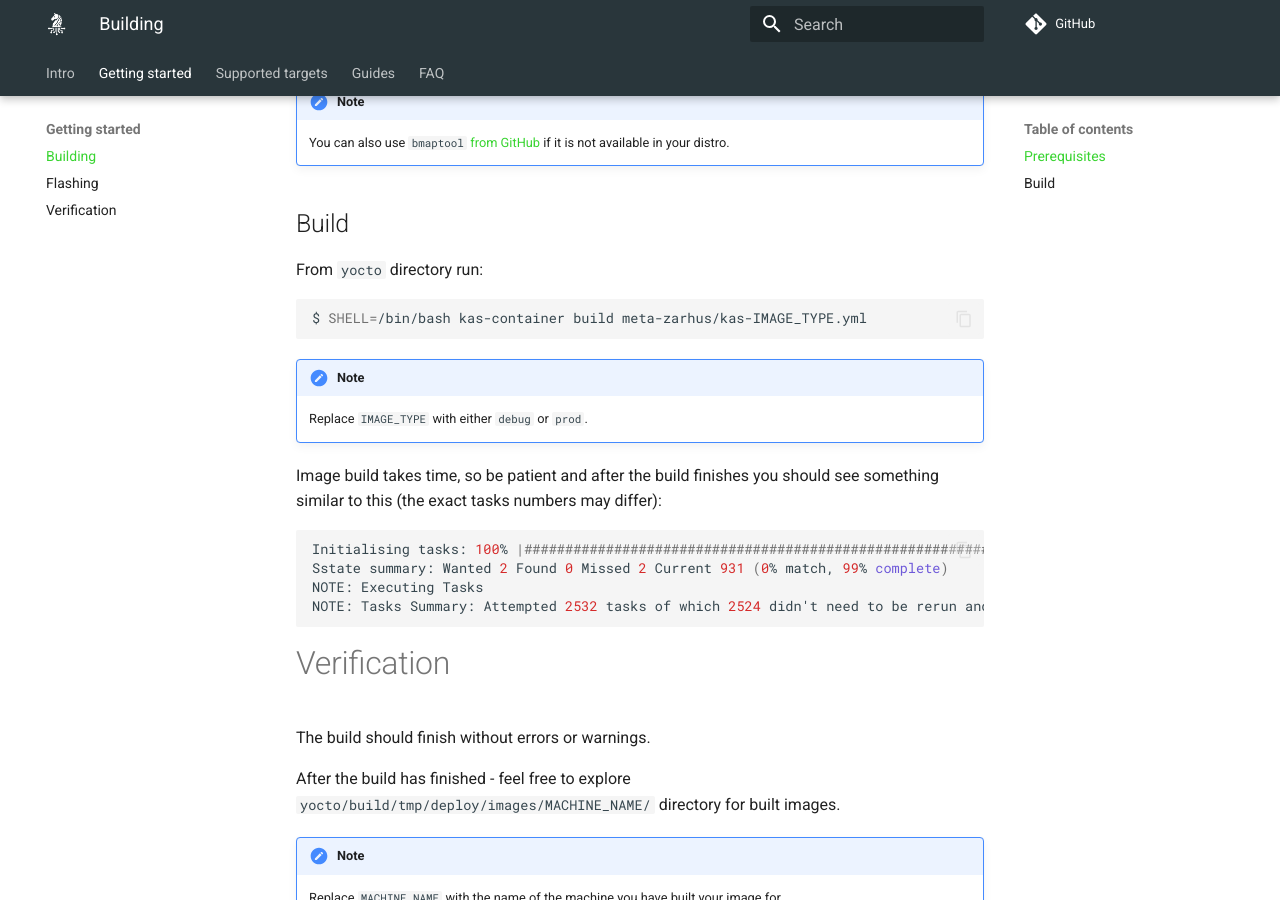
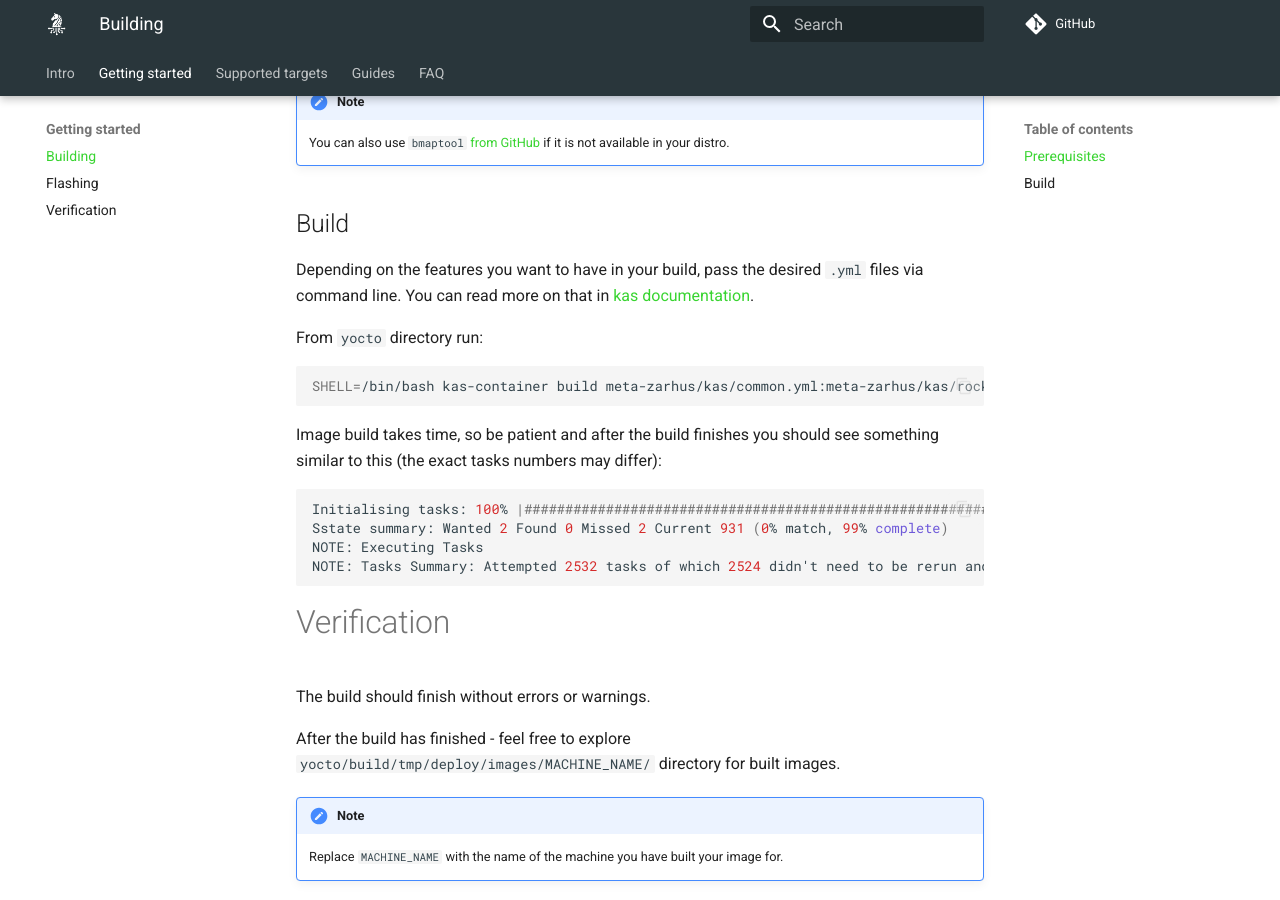
Before and after one commit to zarhus/docs, an MkDocs documentation site: the page built from docs/getting-started/building.md, in a window 1280 px wide and 900 px high, scrolled down 870 px. Built offline with MkDocs 1.6.1 and Material for MkDocs 9.7.7, drawn with Linux system fonts in a browser that asks for light colours; comment, search, counter and statistics services are not loaded.

Commit message:
docs/getting-started/building.md: add info how to build modular kas

````diff
--- a/docs/getting-started/building.md
+++ b/docs/getting-started/building.md
@@ -52,15 +52,15 @@ This guide will demonstrate how to build a Zarhus OS image from zero!
 
 ## Build
 
+Depending on the features you want to have in your build, pass the desired
+`.yml` files via command line. You can read more on that in
+[kas documentation](https://kas.readthedocs.io/en/latest/userguide/project-configuration.html#including-configuration-files-via-the-command-line).
+
 From `yocto` directory run:
 
 ```shell
-$ SHELL=/bin/bash kas-container build meta-zarhus/kas-IMAGE_TYPE.yml
+SHELL=/bin/bash kas-container build meta-zarhus/kas/common.yml:meta-zarhus/kas/rockchip.yml
 ```
-
-!!! note
-
-    Replace `IMAGE_TYPE` with either `debug` or `prod`.
 
 Image build takes time, so be patient and after the build finishes you should see
 something similar to this (the exact tasks numbers may differ):
````
